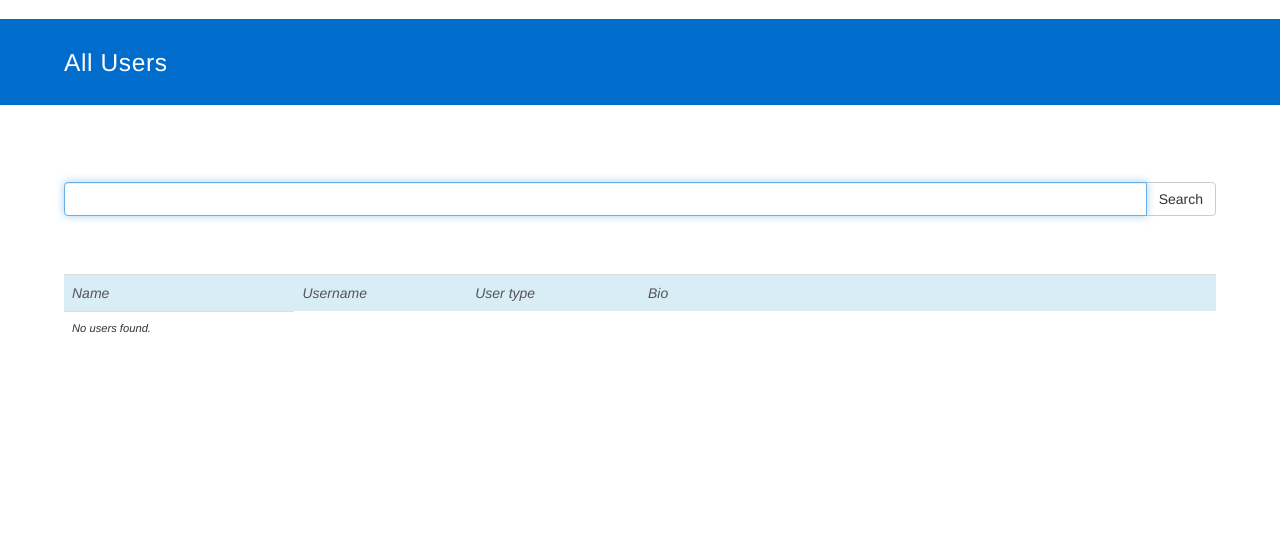
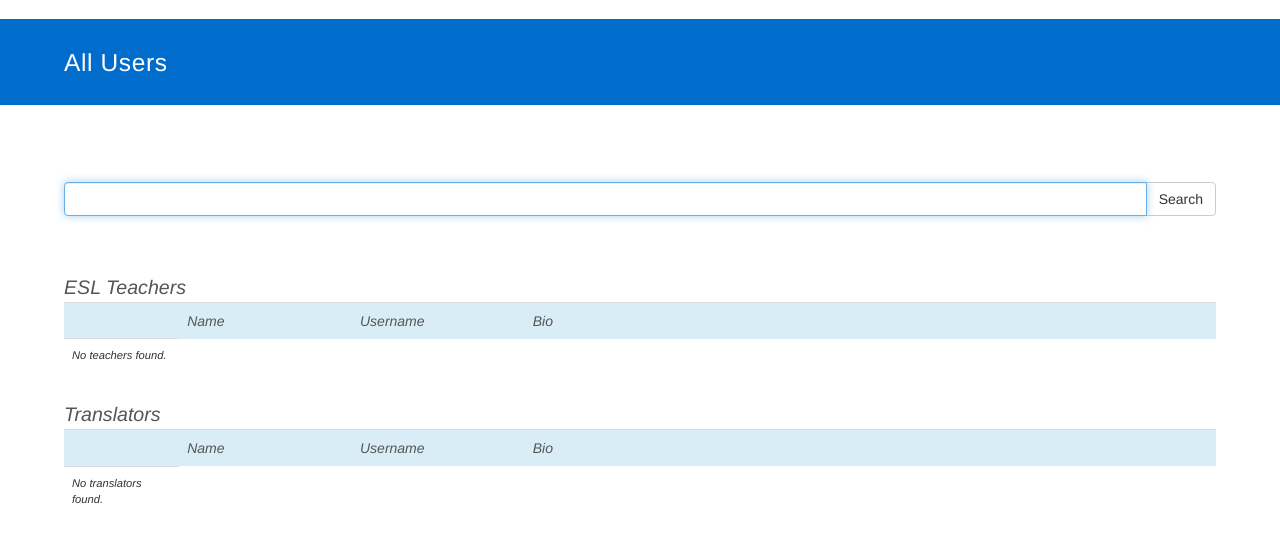
Before and after one commit to evansp01/everestesl, a Django app: page /users/ in a window 1280 px wide. Shown: the part 51-594 px from the top of the page. Run offline with Django 3.2, Linux system fonts and the light colour scheme; some libraries are stand-ins or nearby versions.

Commit message:
Added pics to user list

```diff
--- a/everest/templates/everest/lists/user_table.html
+++ b/everest/templates/everest/lists/user_table.html
@@ -1,13 +1,21 @@
+<div class="subtitlenogap">ESL Teachers</div>
 <table class="table table-hover">
     <tr class="info tableheading">
-        <td style="width:20%"> Name</td>
+        <td style="width:10%"></td>
+        <td style="width:15%"> Name</td>
         <td style="width:15%"> Username</td>
-        <td style="width:15%"> User type</td>
-        <td style="width:50%"> Bio</td>
+        <td style="width:60%"> Bio</td>
     </tr>
     {% for user in users %}
+    {% if user.profile.user_type == 'E' %}
         <tr>
-            <td style="width:30%">
+            <td>
+                {% if user.profile.image %}
+                <img id="user-picture" src="{{ user.profile.image.url }}" class="avatar img-circle"
+                         height="60px" width="60px" alt="avatar">
+                {% endif %}
+            </td>
+            <td>
                 <a href="{% url 'view_user' user.username %}">
                     {{ user.first_name|title }} {{ user.last_name|title }}</a>
             </td>
@@ -15,19 +23,55 @@
                 {{ user.username|lower }}
             </td>
             <td>
-                {{ user.profile.get_user_type_display }}
+                {{ user.profile.bio }}
+            </td>
+
+        </tr>
+    {% endif %}
+    {% empty %}
+        <tr>
+            <td>
+                <p class="subtletext">No teachers found.</p>
+            </td>
+        </tr>
+    {% endfor %}
+</table>
+
+<div class="subtitlenogap">Translators</div>
+<table class="table table-hover">
+    <tr class="info tableheading">
+        <td style="width:10%"></td>
+        <td style="width:15%"> Name</td>
+        <td style="width:15%"> Username</td>
+        <td style="width:60%"> Bio</td>
+    </tr>
+    {% for user in users %}
+    {% if user.profile.user_type == 'T' %}
+        <tr>
+            <td>
+                {% if user.profile.image %}
+                <img id="user-picture" src="{{ user.profile.image.url }}" class="avatar img-circle"
+                         height="60px" width="60px" alt="avatar">
+                {% endif %}
+            </td>
+            <td>
+                <a href="{% url 'view_user' user.username %}">
+                    {{ user.first_name|title }} {{ user.last_name|title }}</a>
+            </td>
+            <td>
+                {{ user.username|lower }}
             </td>
             <td>
                 {{ user.profile.bio }}
             </td>
 
         </tr>
+    {% endif %}
     {% empty %}
         <tr>
             <td>
-                <p class="subtletext">No users found.</p>
+                <p class="subtletext">No translators found.</p>
             </td>
         </tr>
-
     {% endfor %}
 </table>
```
Also changed, not shown: TODO.txt (+3 -5 lines).
